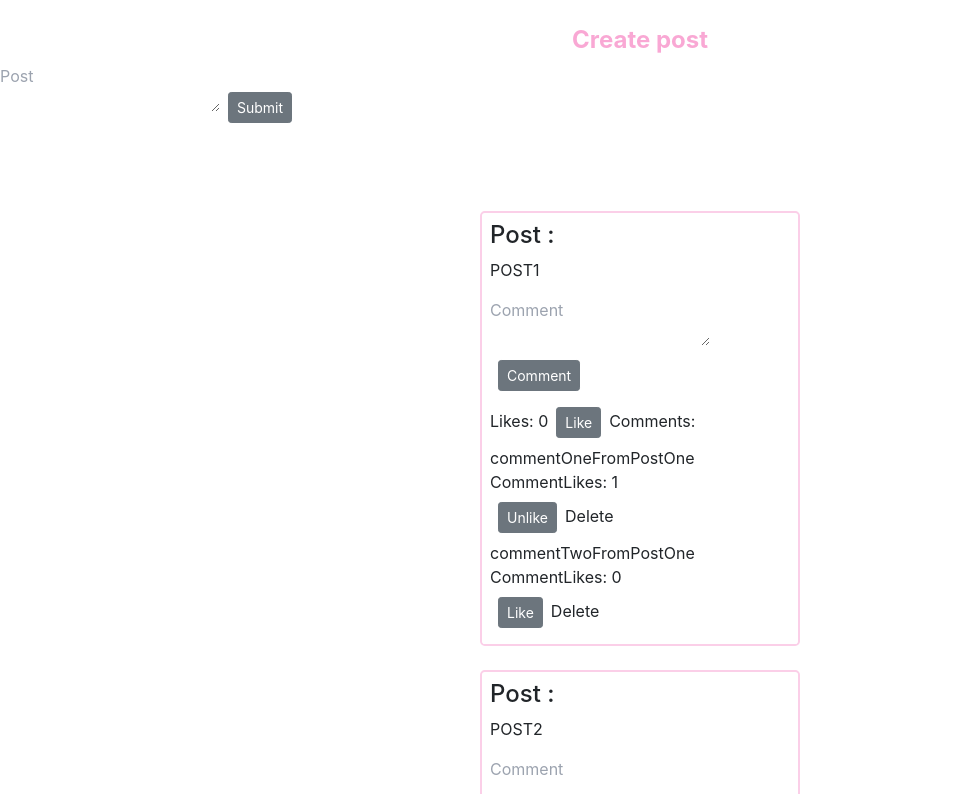
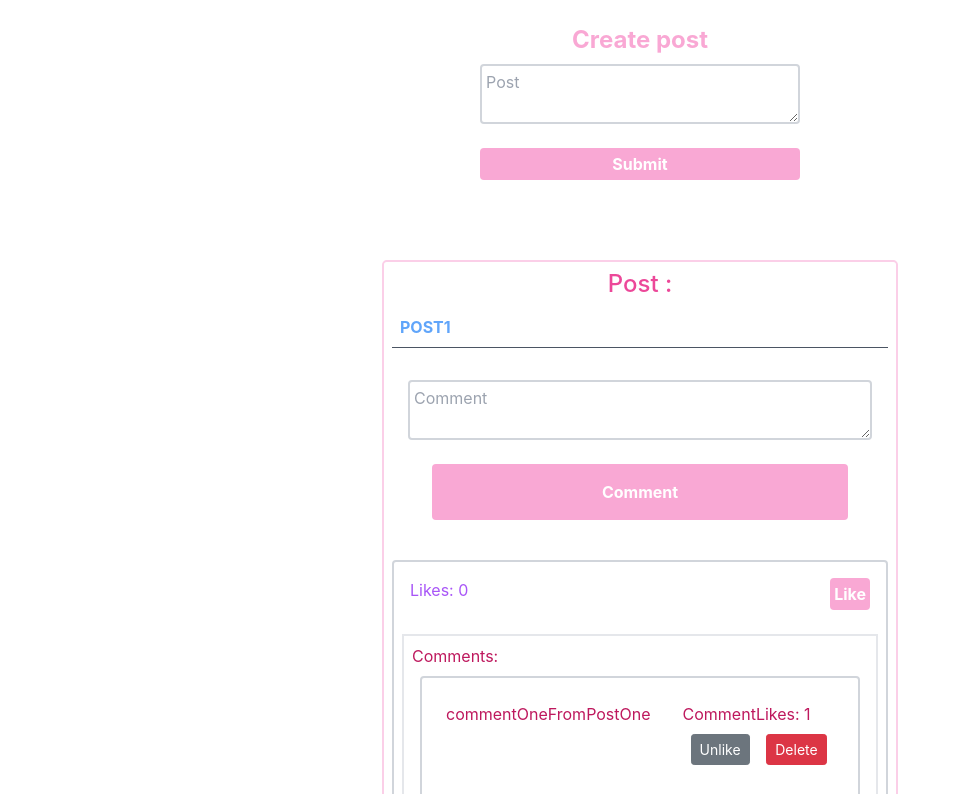
Before and after one commit to cindyliang01/eventful, a React (Create React App) app: page / in a window 1280 px wide. Shown: the top 794 px of the page, without its empty margins (0-960 px from the left). Built offline with nearby package versions, Linux system fonts and the light colour scheme.

Commit message:
Set up design template

```diff
--- a/src/components/commentForm.jsx
+++ b/src/components/commentForm.jsx
@@ -29,15 +29,21 @@ class CommentForm extends Component {
             }
           }}
         >
+          <div className="flex flex-column p-3">
             <textarea
               value={this.state.comment}
               onChange={this.handleCommentsChange}
               placeholder="Comment"
+              className="border-2 rounded border-gray-300 p-1"
             ></textarea>
 
-          <button className="btn btn-secondary btn-sm m-2" type="submit">
+            <button
+              className=" bg-pink-300 text-white rounded p-3 m-4 font-bold hover:bg-pink-200"
+              type="submit"
+            >
               Comment
             </button>
+          </div>
         </form>
       </div>
     );
--- a/src/components/eachComment.jsx
+++ b/src/components/eachComment.jsx
@@ -8,19 +8,41 @@ class EachComment extends Component {
       <div>
         {comments.map((eachComment) => (
           <React.Fragment>
-            <div>{eachComment.text}</div>
+            <div className="border-2 border-gray-300 rounded m-2 p-2 ">
+              <div className="flex flex-row">
+                <div className="w-1/2 m-3">{eachComment.text}</div>
+                <div className="w-1/2 m-3">
+                  <div className="flex flex-col">
                     <div>CommentLikes: {eachComment.commentLikes}</div>
+                    <div>
+                      <div className="flex flex-row">
+                        <div className="w-1/2">
                           <button
                             className="btn btn-secondary btn-sm m-2"
-              onClick={() => addLikeForComment(eachComment.id, onePost)}
+                            onClick={() =>
+                              addLikeForComment(eachComment.id, onePost)
+                            }
                           >
                             {eachComment.commentLikes === 0 ? "Like" : "Unlike"}
                           </button>
+                        </div>
+
+                        <div className="w-1/2">
                           <button
-              onClick={() => deleteForComment(eachComment.id, onePost.id)}
+                            className="btn btn-danger btn-sm m-2"
+                            onClick={() =>
+                              deleteForComment(eachComment.id, onePost.id)
+                            }
                           >
                             Delete
                           </button>
+                        </div>
+                      </div>
+                    </div>
+                  </div>
+                </div>
+              </div>
+            </div>
           </React.Fragment>
         ))}
       </div>
--- a/src/components/post.jsx
+++ b/src/components/post.jsx
@@ -14,21 +14,29 @@ class Post extends Component {
     return (
       <div>
         <div>
-          <h4>Post :</h4>
-          <p>{this.displayPosts()}</p>
+          <h4 className="text-pink-500 text-center">Post :</h4>
+          <p className="text-1xl font-bold text-blue-400 border-b border-gray-600 p-2 ">
+            {this.displayPosts()}
+          </p>
 
           <CommentForm createComment={createComment} onePost={onePost} />
-
-          <span>Likes: {this.likeCounts()}</span>
+          <div className=" flex flex-column border-2 border-gray-300 rounded">
+            <div className=" flex flex-row">
+              <span className="text-purple-500 m-3">
+                Likes: {this.likeCounts()}
+              </span>
+              <div className="flex flex-grow"></div>
               <button
-            className="btn btn-secondary btn-sm m-2"
+                className="bg-pink-300 text-white rounded p-1 font-bold m-3 hover:bg-pink-200"
                 onClick={() => addLike(onePost)}
               >
                 {this.likeUnlike()}
               </button>
-
-          {onePost.comments.length > 0 && onePost.comments[0].text !== "" ? (
-            <span>
+            </div>
+            <div className="border-2 border-gray-200 m-2 p-2">
+              {onePost.comments.length > 0 &&
+              onePost.comments[0].text !== "" ? (
+                <span className="text-pink-700">
                   Comments:{" "}
                   {
                     <EachComment
@@ -41,6 +49,8 @@ class Post extends Component {
               ) : (
                 <span>No comments</span>
               )}
+            </div>
+          </div>
         </div>
       </div>
     );
--- a/src/components/postForm.jsx
+++ b/src/components/postForm.jsx
@@ -30,14 +30,19 @@ class PostForm extends Component {
               event.preventDefault();
             }
           }}
+          className="w-auto min-w-[25%] max-w-min mx-auto space-y-6 flex flex-col items-stretch"
         >
           <textarea
             type="text"
             placeholder="Post"
             value={this.state.post}
             onChange={this.handlePostsChange}
+            className="border-2 rounded border-gray-300 p-1"
           ></textarea>
-          <button className="btn btn-secondary btn-sm m-2" type="submit">
+          <button
+            className="bg-pink-300 text-white rounded p-1 font-bold hover:bg-pink-200"
+            type="submit"
+          >
             Submit
           </button>
         </form>
```
Lines whose indentation alone changed are shown as unchanged.
